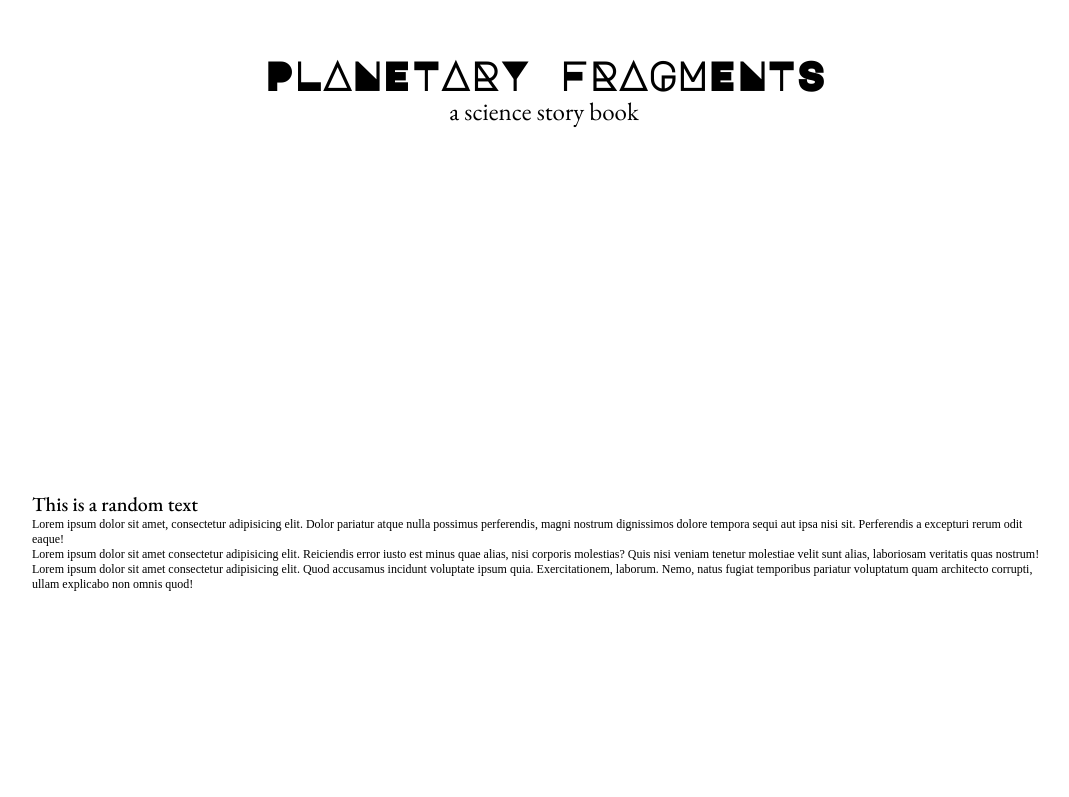
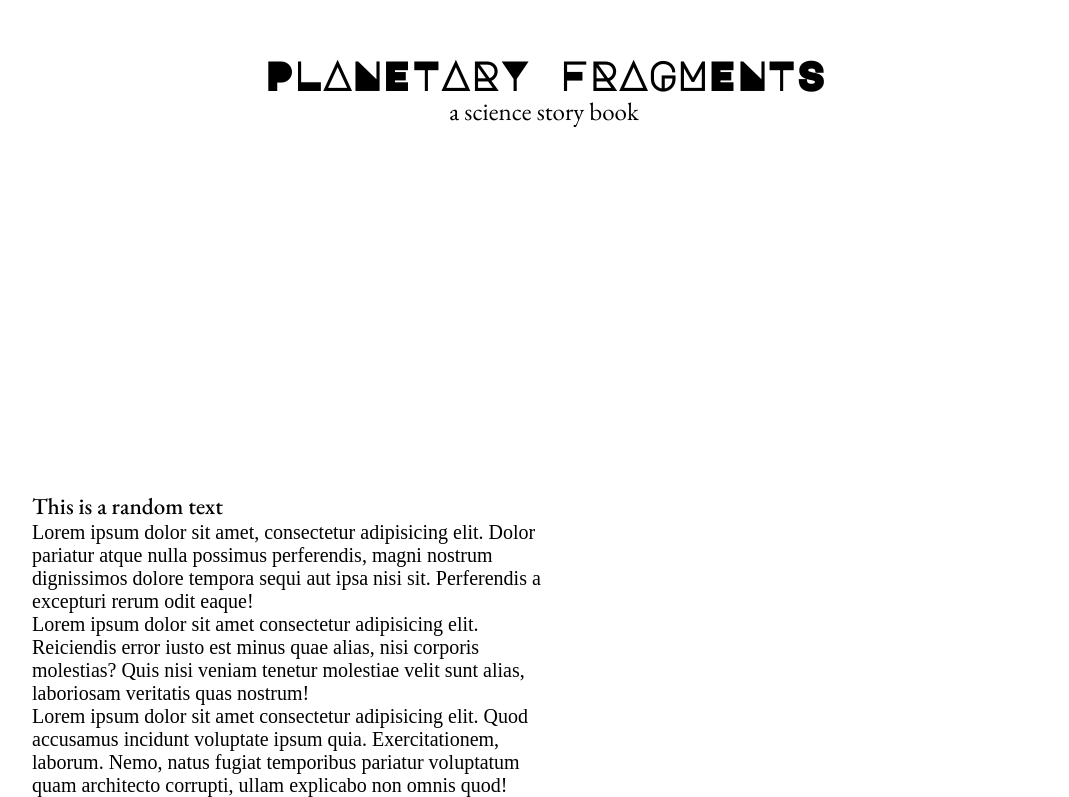
Before and after one commit to PlanetaryFragments/website, a plain HTML site: page index.html in a window 1280 px wide. Shown: the part 309-1106 px from the top of the page, without its empty margins (96-1165 px from the left). Before the commit the page ends 901 px from the top, so only its background shows below. Drawn offline with nearby package versions, Linux system fonts and the light colour scheme.

Commit message:
Changed minimum width to 100px, created half-width-container

```diff
--- a/style.css
+++ b/style.css
@@ -18,7 +18,7 @@ body {
     background-color: var(--background-color);
     width: 80%;
     height: 100%;
-    min-width: 600px;
+    min-width: 100px;
     margin: auto;
 
     /* border: 1px green dotted; */
@@ -52,7 +52,7 @@ h3 {
     display: inline-block;
     font-family: 'EB Garamond', serif;
     color: var(--text-subtitle-color);
-    font-size: 20px;
+    font-size: 23px;
     font-variation-settings: 'wght' 500;
     transition: font-variation-settings 0.15s ease-out;
 }
@@ -64,7 +64,7 @@ h2:hover, h3:hover {
 
 p {
     display: block;
-    font-size: 12px;
+    font-size: 20px;
     margin: 0 auto;
 }
 
@@ -77,7 +77,14 @@ p {
     /* border: 1px darkblue dotted; */
 }
 
+.half-width-container{
+    position: relative;
+    display: inline-block;
+    width: 50%;
+    margin: auto;
 
+    /* border: 1px darkblue dotted; */
+}
 
 /* Specific to Page Classes ------------------------------------------------------- */
 
```
